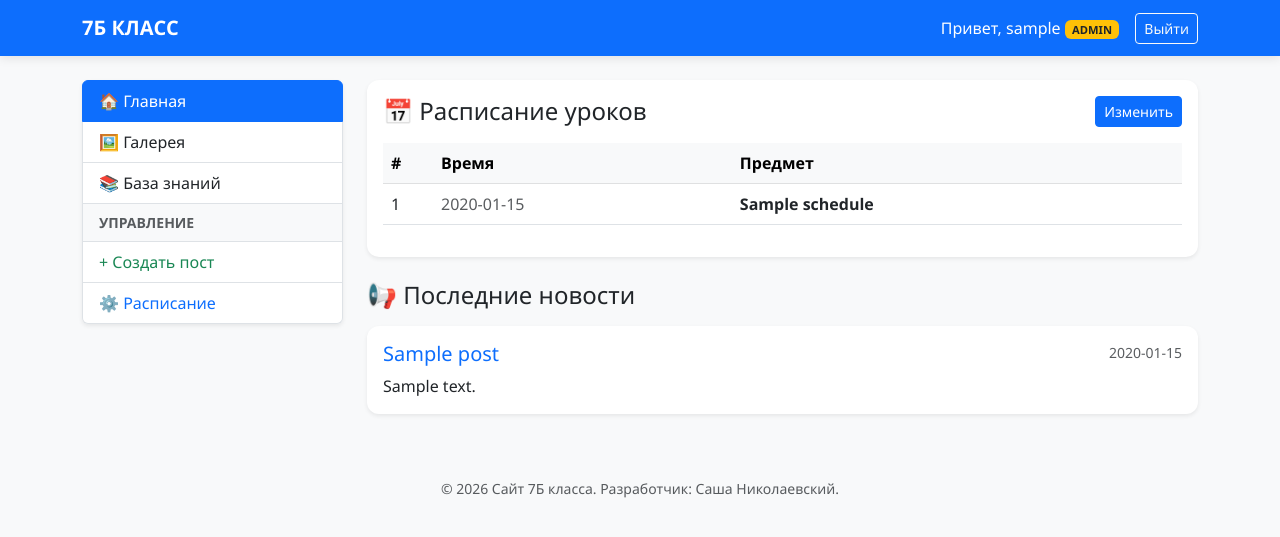
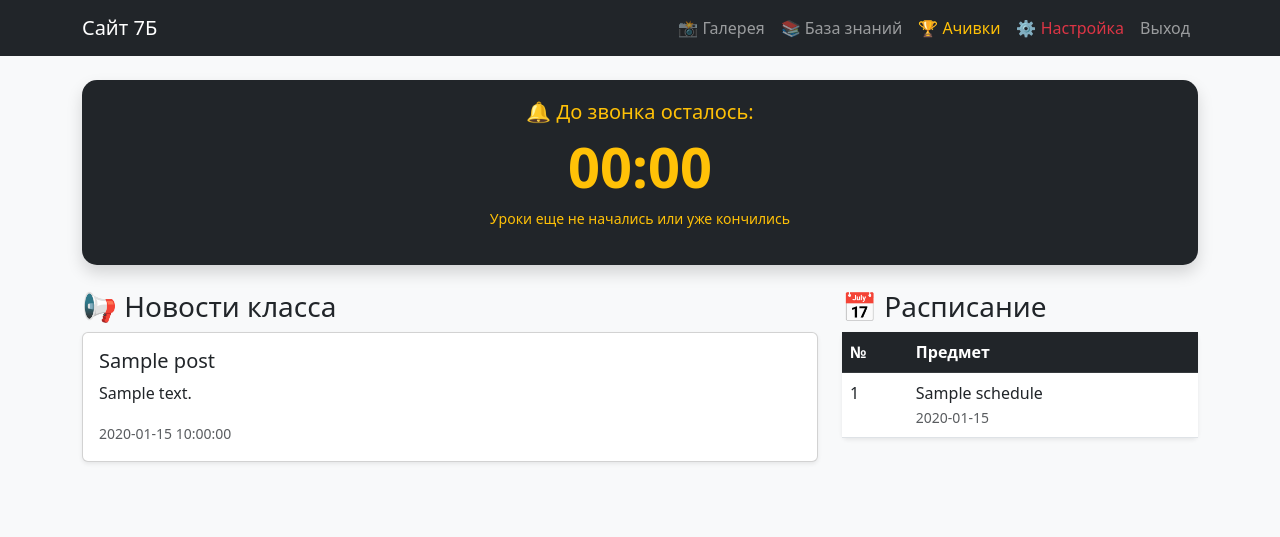
Before and after one commit to sasula878-gif/my-class-website, a Flask app: page / in a window 1280 px wide. Shown: the top 537 px of the page. Run offline with Flask 3, Linux system fonts and the light colour scheme; the visitor is signed in with stand-in values (Sample User, id 1); tables that the repository leaves empty hold one stand-in row (values such as "Sample post").

Commit message:
Update index.html

```diff
--- a/templates/index.html
+++ b/templates/index.html
@@ -2,82 +2,59 @@
 <html lang="ru">
 <head>
     <meta charset="UTF-8">
-    <meta name="viewport" content="width=device-width, initial-scale=1.0">
-    <title>7Б Класс - Официальный сайт</title>
+    <title>7Б Класс</title>
     <link href="https://cdn.jsdelivr.net/npm/bootstrap@5.3.0/dist/css/bootstrap.min.css" rel="stylesheet">
     <style>
-        :root { --main-blue: #0d6efd; }
-        body { background-color: #f8f9fa; font-family: 'Segoe UI', Tahoma, Geneva, Verdana, sans-serif; }
-        .navbar { background-color: var(--main-blue); box-shadow: 0 2px 10px rgba(0,0,0,0.1); }
-        .card { border: none; border-radius: 12px; transition: 0.3s; }
-        .card:hover { transform: translateY(-5px); box-shadow: 0 10px 20px rgba(0,0,0,0.08); }
-        .current-lesson {
-            background-color: #e7f1ff !important;
-            border-left: 5px solid var(--main-blue);
-            font-weight: bold;
-        }
-        .admin-badge { font-size: 0.7rem; vertical-align: middle; }
+        .timer-box { background: #212529; color: #ffc107; padding: 20px; border-radius: 15px; margin-bottom: 25px; text-align: center; }
+        #countdown { font-size: 3.5rem; font-weight: bold; }
     </style>
 </head>
-<body>
-
-<nav class="navbar navbar-expand-lg navbar-dark mb-4">
+<body class="bg-light">
+    <nav class="navbar navbar-expand-lg navbar-dark bg-dark mb-4">
         <div class="container">
-        <a class="navbar-brand fw-bold" href="/">7Б КЛАСС</a>
-        <div class="d-flex align-items-center">
-            <span class="text-white me-3">
-                Привет, {{ user }}
-                {% if role == 'admin' %}<span class="badge bg-warning text-dark admin-badge">ADMIN</span>{% endif %}
-            </span>
-            <a href="/logout" class="btn btn-outline-light btn-sm">Выйти</a>
+            <a class="navbar-brand" href="#">Сайт 7Б</a>
+            <div class="navbar-nav">
+                <a class="nav-link" href="/gallery">📸 Галерея</a>
+                <a class="nav-link" href="/knowledge">📚 База знаний</a>
+                <a class="nav-link text-warning" href="/achievements">🏆 Ачивки</a>
+                {% if role == 'admin' %}
+                <a class="nav-link text-danger" href="/edit_schedule">⚙️ Настройка</a>
+                {% endif %}
+                <a class="nav-link" href="/logout">Выход</a>
             </div>
         </div>
     </nav>
 
     <div class="container">
+        <div class="timer-box shadow">
+            <h5 class="mb-0">🔔 До звонка осталось:</h5>
+            <div id="countdown">--:--</div>
+            <p id="timer-status" class="small">Синхронизация...</p>
+        </div>
+
         <div class="row">
-        <div class="col-md-3 mb-4">
-            <div class="list-group shadow-sm">
-                <a href="/" class="list-group-item list-group-item-action active">🏠 Главная</a>
-                <a href="/gallery" class="list-group-item list-group-item-action">🖼️ Галерея</a>
-                <a href="/knowledge" class="list-group-item list-group-item-action">📚 База знаний</a>
-                {% if role == 'admin' %}
-                <div class="list-group-item bg-light small fw-bold text-muted">УПРАВЛЕНИЕ</div>
-                <a href="/create" class="list-group-item list-group-item-action text-success">+ Создать пост</a>
-                <a href="/edit_schedule" class="list-group-item list-group-item-action text-primary">⚙️ Расписание</a>
-                {% endif %}
+            <div class="col-md-8">
+                <h3>📢 Новости класса</h3>
+                {% for post in posts %}
+                <div class="card mb-3 shadow-sm">
+                    <div class="card-body">
+                        <h5 class="card-title">{{ post.title }}</h5>
+                        <p class="card-text">{{ post.content }}</p>
+                        <small class="text-muted">{{ post.created }}</small>
                     </div>
                 </div>
+                {% endfor %}
+            </div>
 
-        <div class="col-md-9">
-
-            <div class="card shadow-sm mb-4">
-                <div class="card-body">
-                    <div class="d-flex justify-content-between align-items-center mb-3">
-                        <h4 class="card-title mb-0">📅 Расписание уроков</h4>
-                        {% if role == 'admin' %}
-                        <a href="/edit_schedule" class="btn btn-sm btn-primary">Изменить</a>
-                        {% endif %}
-                    </div>
-                    <div class="table-responsive">
-                        <table class="table table-hover align-middle" id="scheduleTable">
-                            <thead class="table-light">
-                                <tr>
-                                    <th style="width: 50px;">#</th>
-                                    <th>Время</th>
-                                    <th>Предмет</th>
-                                </tr>
+            <div class="col-md-4">
+                <h3>📅 Расписание</h3>
+                <table class="table table-hover bg-white shadow-sm rounded">
+                    <thead class="table-dark">
+                        <tr><th>№</th><th>Предмет</th></tr>
                     </thead>
                     <tbody>
-                                {% for lesson in schedule %}
-                                <tr data-start="{{ lesson.time_range.split(' - ')[0] if lesson.time_range else '' }}"
-                                    data-end="{{ lesson.time_range.split(' - ')[1] if lesson.time_range else '' }}">
-                                    <td>{{ lesson.lesson_num }}</td>
-                                    <td class="text-muted">{{ lesson.time_range }}</td>
-                                    <td class="fw-semibold">{{ lesson.subject }}</td>
-                                </tr>
-                                {% else %}
-                                <tr><td colspan="3" class="text-center text-muted">Расписание на сегодня не заполнено</td></tr>
+                        {% for row in schedule %}
+                        <tr><td>{{ row.lesson_num }}</td><td>{{ row.subject }}<br><small class="text-muted">{{ row.time_range }}</small></td></tr>
                         {% endfor %}
                     </tbody>
                 </table>
@@ -85,57 +62,38 @@
         </div>
     </div>
 
-            <h4 class="mb-3">📢 Последние новости</h4>
-            {% for post in posts %}
-            <div class="card shadow-sm mb-3">
-                <div class="card-body">
-                    <div class="d-flex justify-content-between">
-                        <h5 class="card-title text-primary">{{ post.title }}</h5>
-                        <small class="text-muted">{{ post.created.split(' ')[0] }}</small>
-                    </div>
-                    <p class="card-text">{{ post.content }}</p>
-                </div>
-            </div>
-            {% else %}
-            <div class="text-center py-5 text-muted">
-                <p>Пока новостей нет. Саша, напиши что-нибудь!</p>
-            </div>
-            {% endfor %}
+    <script>
+        const schoolSchedule = [
+            { start: "08:30", end: "09:15" }, { start: "09:25", end: "10:10" },
+            { start: "10:20", end: "11:05" }, { start: "11:25", end: "12:10" },
+            { start: "12:20", end: "13:05" }, { start: "13:15", end: "14:00" }
+        ];
 
-        </div>
-    </div>
-</div>
+        function updateTimer() {
+            const now = new Date();
+            const currentMin = now.getHours() * 60 + now.getMinutes();
+            const currentSec = now.getSeconds();
+            let targetMin = -1; let status = "Уроки еще не начались или уже кончились";
 
-<script>
-    function updateScheduleHighlight() {
-        const now = new Date();
-        const currentTime = now.getHours() * 60 + now.getMinutes();
+            for (let lesson of schoolSchedule) {
+                const [sH, sM] = lesson.start.split(':').map(Number);
+                const [eH, eM] = lesson.end.split(':').map(Number);
+                const start = sH * 60 + sM; const end = eH * 60 + eM;
+                if (currentMin < start) { targetMin = start; status = "До начала урока"; break; }
+                else if (currentMin < end) { targetMin = end; status = "До конца урока"; break; }
+            }
 
-        document.querySelectorAll('#scheduleTable tbody tr').forEach(row => {
-            const startStr = row.getAttribute('data-start');
-            const endStr = row.getAttribute('data-end');
-
-            if (startStr && endStr) {
-                const [sH, sM] = startStr.split(':').map(Number);
-                const [eH, eM] = endStr.split(':').map(Number);
-                const startTime = sH * 60 + sM;
-                const endTime = eH * 60 + eM;
-
-                if (currentTime >= startTime && currentTime <= endTime) {
-                    row.classList.add('current-lesson');
+            if (targetMin !== -1) {
+                const diffSec = (targetMin * 60) - (currentMin * 60 + currentSec);
+                const m = Math.floor(diffSec / 60); const s = diffSec % 60;
+                document.getElementById('countdown').innerText = `${m}:${s < 10 ? '0' + s : s}`;
+                document.getElementById('timer-status').innerText = status;
             } else {
-                    row.classList.remove('current-lesson');
+                document.getElementById('countdown').innerText = "00:00";
+                document.getElementById('timer-status').innerText = status;
             }
         }
-        });
-    }
-    updateScheduleHighlight();
-    setInterval(updateScheduleHighlight, 60000); // Обновлять каждую минуту
+        setInterval(updateTimer, 1000); updateTimer();
     </script>
-
-<footer class="text-center mt-5 pb-4 text-muted small">
-    &copy; 2026 Сайт 7Б класса. Разработчик: Саша Николаевский.
-</footer>
-
 </body>
 </html>
```
Lines whose indentation alone changed are shown as unchanged.
